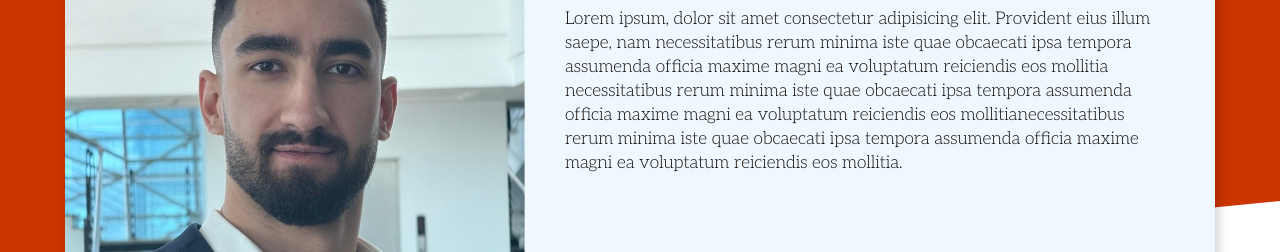
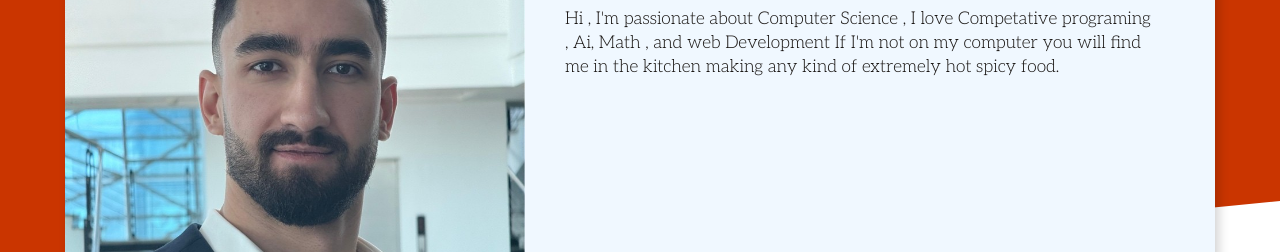
Before and after one commit to SuperMo0/Portofolio, a plain HTML site: page index.html in a window 1280 px wide. Shown: the part 93-345 px from the top of the page. Drawn offline with Linux system fonts and the light colour scheme.

Commit message:
add about me

```diff
--- a/index.html
+++ b/index.html
@@ -28,14 +28,11 @@
                 </div>
                 <div class="hero__text">
                     <h1 class="about">About me</h1>
-                    <p class="hero_des">Lorem ipsum, dolor sit amet consectetur adipisicing elit. Provident eius illum
-                        saepe, nam
-                        necessitatibus rerum minima iste quae obcaecati ipsa tempora assumenda officia maxime magni
-                        ea voluptatum reiciendis eos mollitia necessitatibus rerum minima iste quae obcaecati ipsa
-                        tempora assumenda officia maxime magni
-                        ea voluptatum reiciendis eos mollitianecessitatibus rerum minima iste quae obcaecati ipsa
-                        tempora assumenda officia maxime magni
-                        ea voluptatum reiciendis eos mollitia.</p>
+                    <p class="hero_des">Hi , I'm passionate about Computer Science , I love Competative programing , Ai,
+                        Math , and web Development
+                        If I'm not on my computer you will find me in the kitchen making any kind of extremely hot spicy
+                        food.
+                    </p>
                     <div class="hero__icons">
 
                         <a href="https://github.com/SuperMo0" target="_blank">
```
